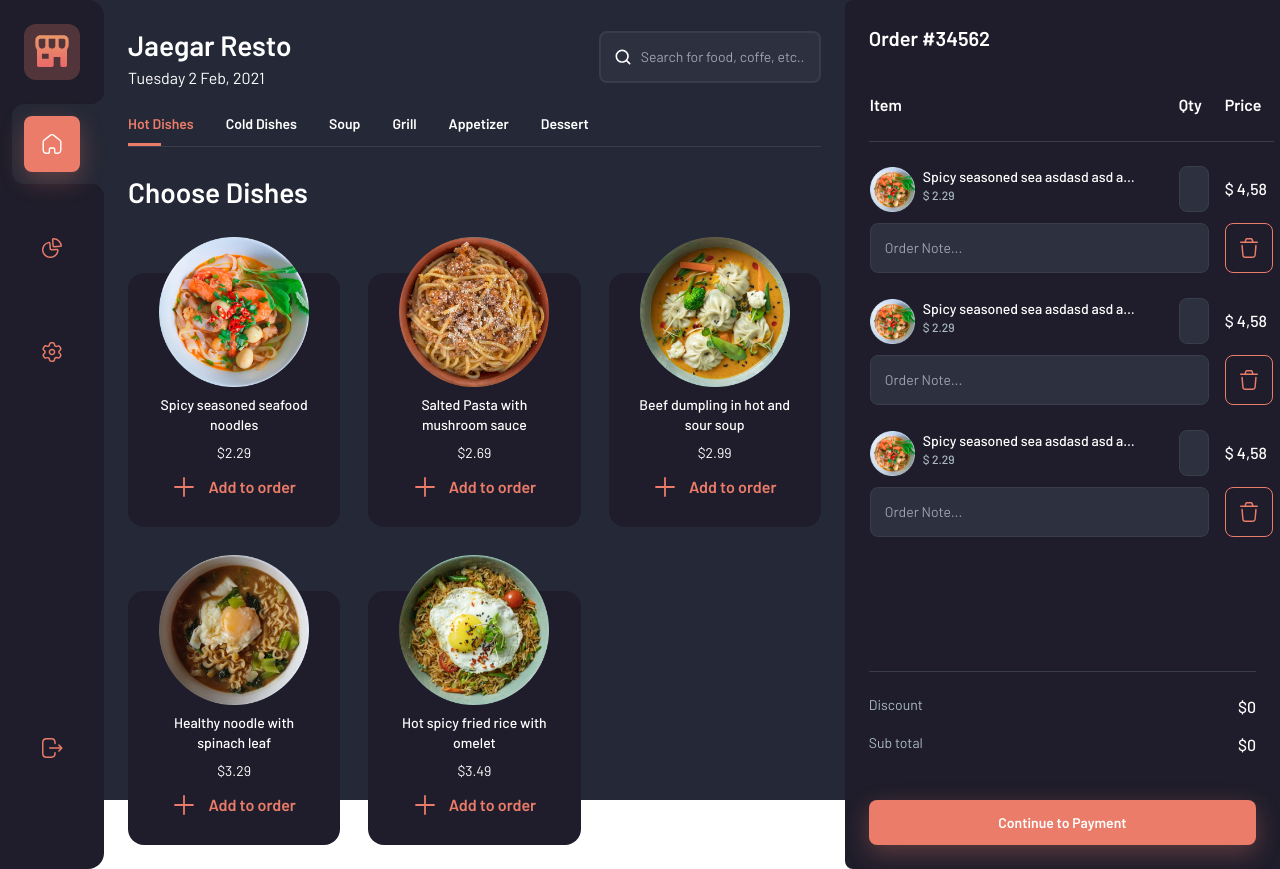
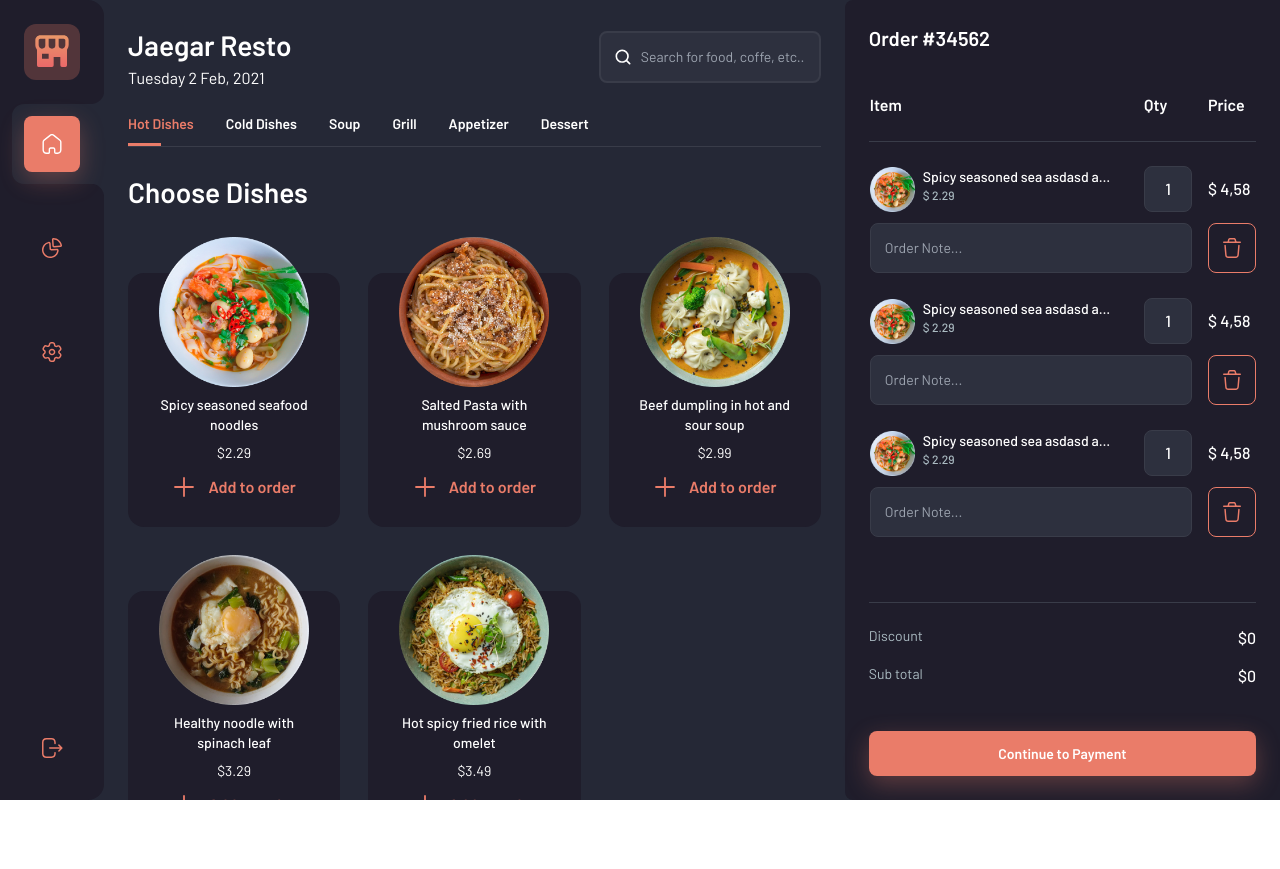
Before and after one commit to hilquias-kil/jaegar_resto, a Next.js app: page / in a window 1280 px wide. After the commit the page ends 800 px from the top, so only its background shows below. Built offline with nearby package versions, Linux system fonts and the light colour scheme.

Commit message:
FIX: layout

```diff
--- a/src/app/page.tsx
+++ b/src/app/page.tsx
@@ -6,7 +6,7 @@ import { Tabs } from "@/components/Tabs";
 export default function Home() {
   return (
     <>
-      <main className="p-6">
+      <main className="p-6 pb-0 grid grid-rows-[auto_auto_auto_1fr] h-screen">
         <Header />
         <Tabs />
         <ProductList />
--- a/src/components/Cart/Cart.tsx
+++ b/src/components/Cart/Cart.tsx
@@ -18,7 +18,7 @@ export function Cart() {
     <aside className="bg-secondary rounded-l-lg p-6 flex flex-col">
       <h3 className="text-xl font-semibold mb-10">Order #34562</h3>
       <div className="grow">
-        <table className="w-full">
+        <table className="w-full table-fixed">
           <thead>
             <tr>
               <th className="text-left border-b-line border-b-[1px] pb-6 pr-2">
--- a/src/components/ProductList/ProductList.tsx
+++ b/src/components/ProductList/ProductList.tsx
@@ -39,7 +39,7 @@ export function ProductList() {
   return (
     <>
       <h2 className="text-[28px] font-semibold mb-6">Choose Dishes</h2>
-      <div className="grid grid-cols-3 gap-7">
+      <div className="grid grid-cols-3 gap-7 overflow-y-auto">
         {products.map((product) => (
           <Product
             key={product.id}
```
